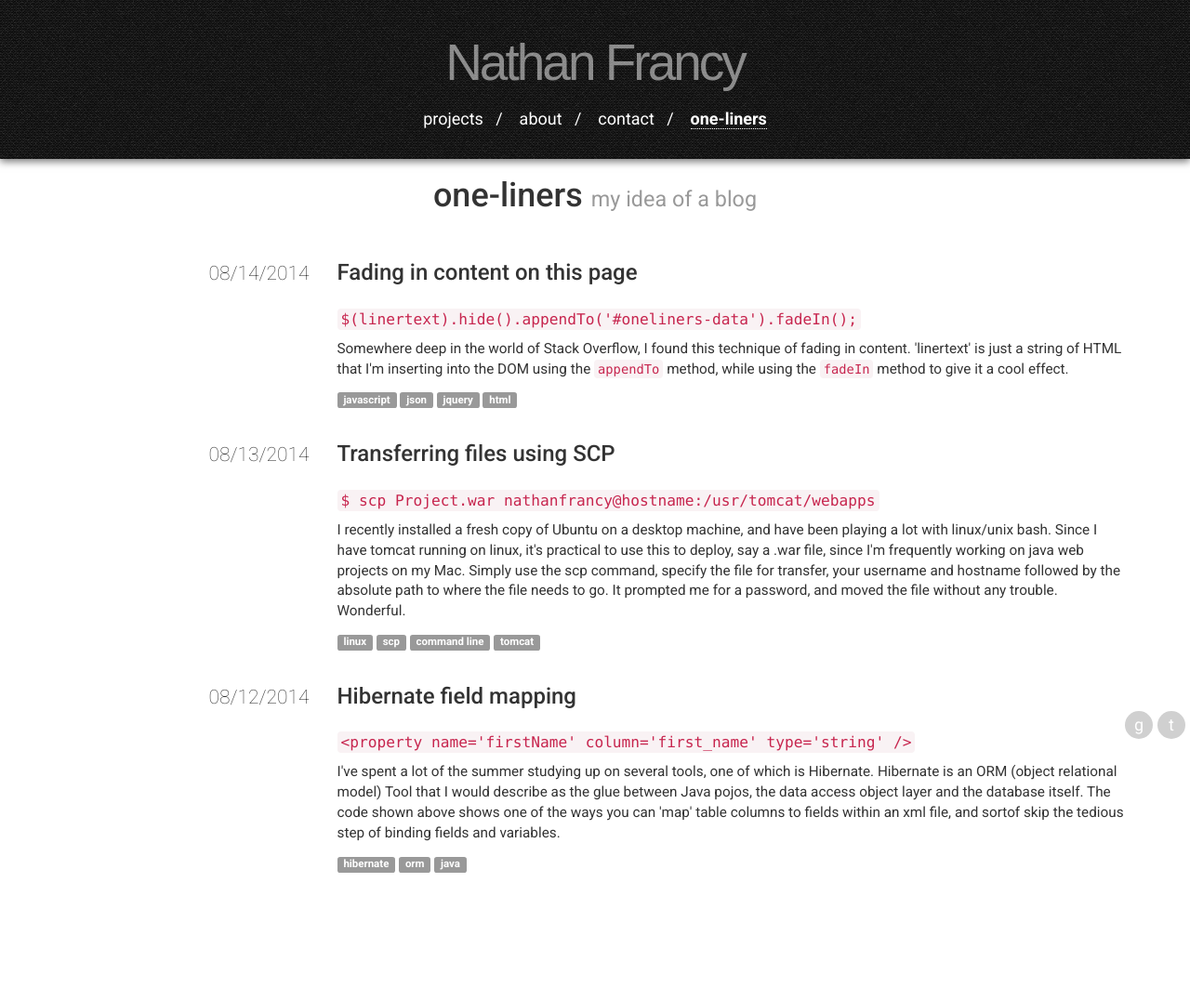
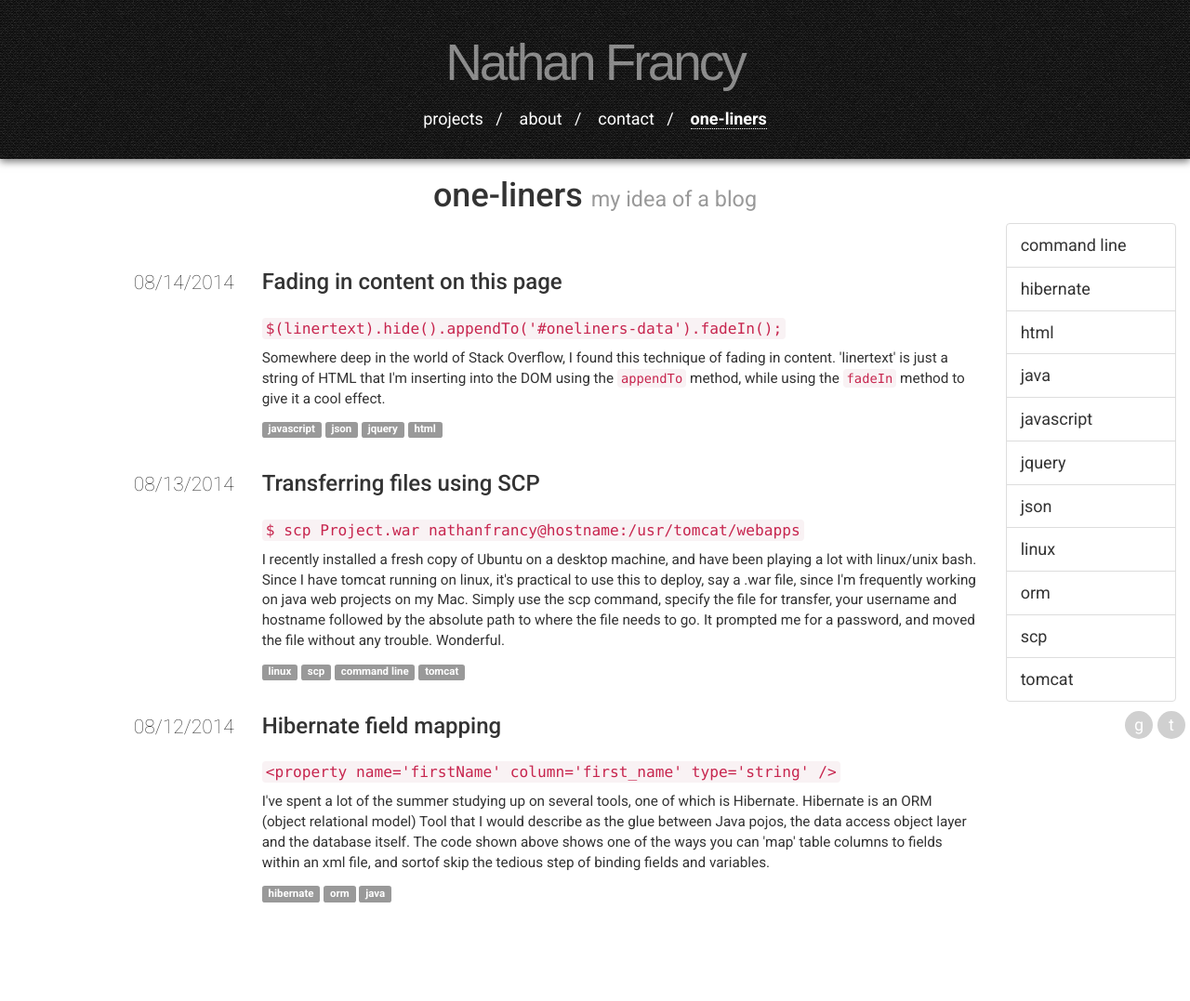
Before and after one commit to nathanfrancy/portfolio-old, a PHP site: page /oneliners.php in a window 1280 px wide. Shown: the whole page at 93% size. Before the commit the page ends 939 px from the top, so only its background shows below. Run offline with PHP 8.4, Linux system fonts and the light colour scheme; some web fonts are replaced.

Commit message:
one-liners formatting update

```diff
--- a/about.php
+++ b/about.php
@@ -1,7 +1,7 @@
         <?php require('header.php'); ?>
 
         <div class="container nat-about">
-			<h1 style="text-align: center;">about <small>a little about me</small></h1>
+			<h1 style="text-align: center;">about</h1>
             <div class="row">
                 <div class="col-sm-1 placer">&nbsp;</div>
                 <div class="col-sm-7">
--- a/contact.php
+++ b/contact.php
@@ -2,7 +2,7 @@
 
 <div class="nat-projects container">
 
-	<h1 style="text-align: center;">contact <small>feel free to drop me a line</small></h1>
+	<h1 style="text-align: center;">contact me</h1>
 
     <form method="POST" id="sendmemail">
 
--- a/oneliners.php
+++ b/oneliners.php
@@ -1,21 +1,31 @@
 <?php require( 'header.php'); ?>
 
-<div class="container">
+<div class="container-fluid">
 	<h1 style="text-align: center;">one-liners <small>my idea of a blog</small></h1>
 
-	<div id="oneliners-data"></div>
+	<div class="row">
+
+		<div class="col-sm-10">
+			<div id="oneliners-data"></div>
+		</div>
+		<div class="col-sm-2">
+			<ul id="tags-data" class="list-group"></ul>
+		</div>
+	</div>
+
 
 </div>
 
 <script>
 $(".oneliners").addClass('active');
 var onelinerdata = null;
+var alltags = [];
+var taglinks = "";
+var linertext = "";
+var code = "";
 
 $.getJSON('js/oneliners.json', function(data) {
 	onelinerdata = data;
-
-	var linertext = "";
-	var code = "";
 
 	for (var i = onelinerdata.length - 1; i >= 0; i--) {
 		var tags = onelinerdata[i].tags;
@@ -30,14 +40,38 @@ $.getJSON('js/oneliners.json', function(data) {
 		var tagtext = "";
 		for (var j = 0; j < tags.length; j++) {
 			tagtext += '<small><span class="label label-default" style="display: inline-block;">'+ tags[j] +'</span>&nbsp;</small>';
+			alltags.push(tags[j]);
 		}
 
 		linertext += "<div class='row code-post' postid='" + onelinerdata[i].id + "'><div class='col-sm-3'><small class='pull-right'><p class='lead'>" + onelinerdata[i].date + "</p></small></div><div class='col-sm-9'><h3>" + onelinerdata[i].title + "</h3><code>" + code + "</code><div class='code-post-body'><small>"+ onelinerdata[i].body +"</small>" + tagtext + "</div></div></div>";
 	}
 
+	alltags.sort();
+
+	// Get rid of duplicate tags
+	for (var k = 1; k < alltags.length; k++) {
+		// get previous attributes
+		var previousIndex = k - 1;
+		var previous = alltags[previousIndex];
+		if (alltags[k] === previous) {
+			// take out the repeating tag
+			alltags.splice(k, 1);
+			k--;
+		}
+	}
+
+	for (var m = 0; m < alltags.length; m++) {
+		taglinks += '<li class="list-group-item">'+ alltags[m] +'</li>';
+	}
+
 	$(linertext)
 	.hide()
 	.appendTo("#oneliners-data")
+	.fadeIn();
+
+	$(taglinks)
+	.hide()
+	.appendTo("#tags-data")
 	.fadeIn();
 });
 
@@ -53,4 +87,4 @@ String.prototype.replaceAll = function(str1, str2, ignore) {
 }
 </script>
 
-<?php include( 'footer.php'); ?>
+<?php include('footer.php'); ?>
--- a/projects.php
+++ b/projects.php
@@ -1,7 +1,7 @@
         <?php require('header.php'); ?>
 
         <div class="nat-projects container-fluid">
-			<h1 style="text-align: center;">projects <small>my work</small></h1>
+			<h1 style="text-align: center;">projects</h1>
 
             <div id="overlay"></div>
 
```
